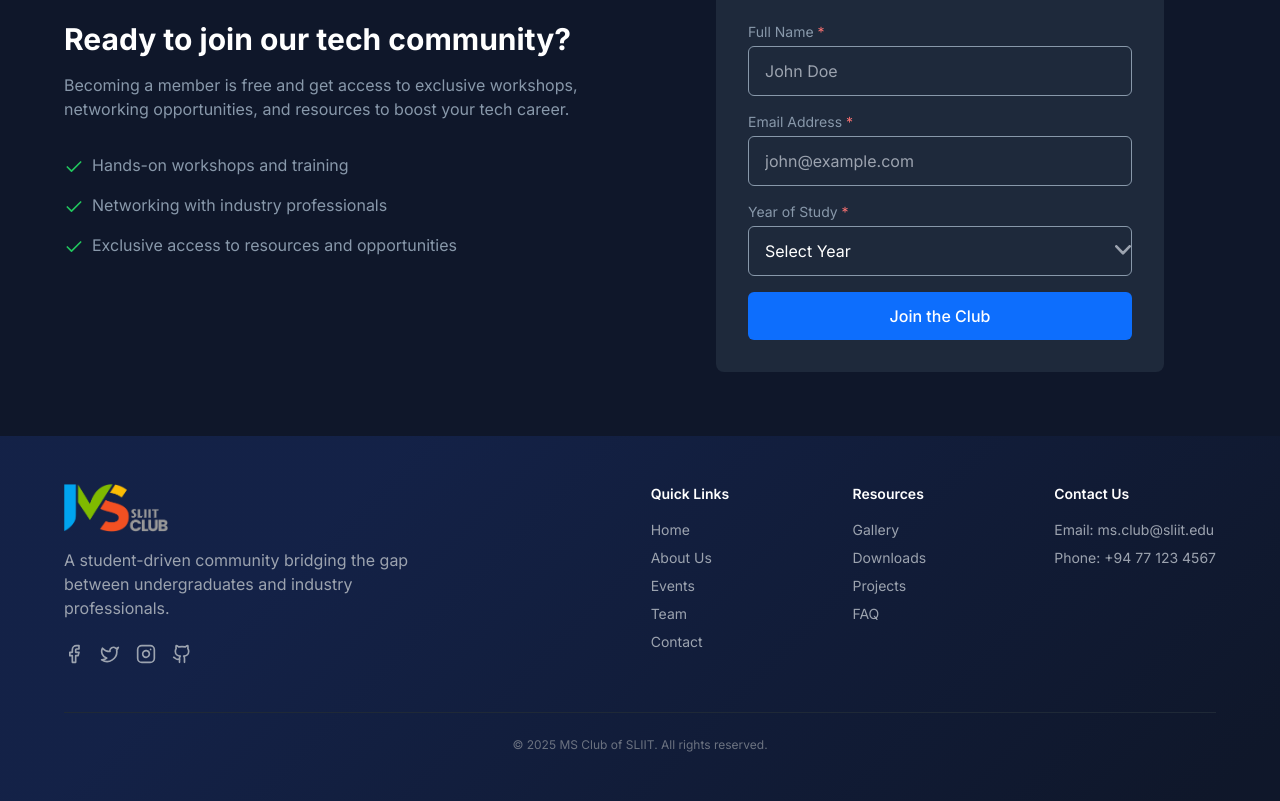
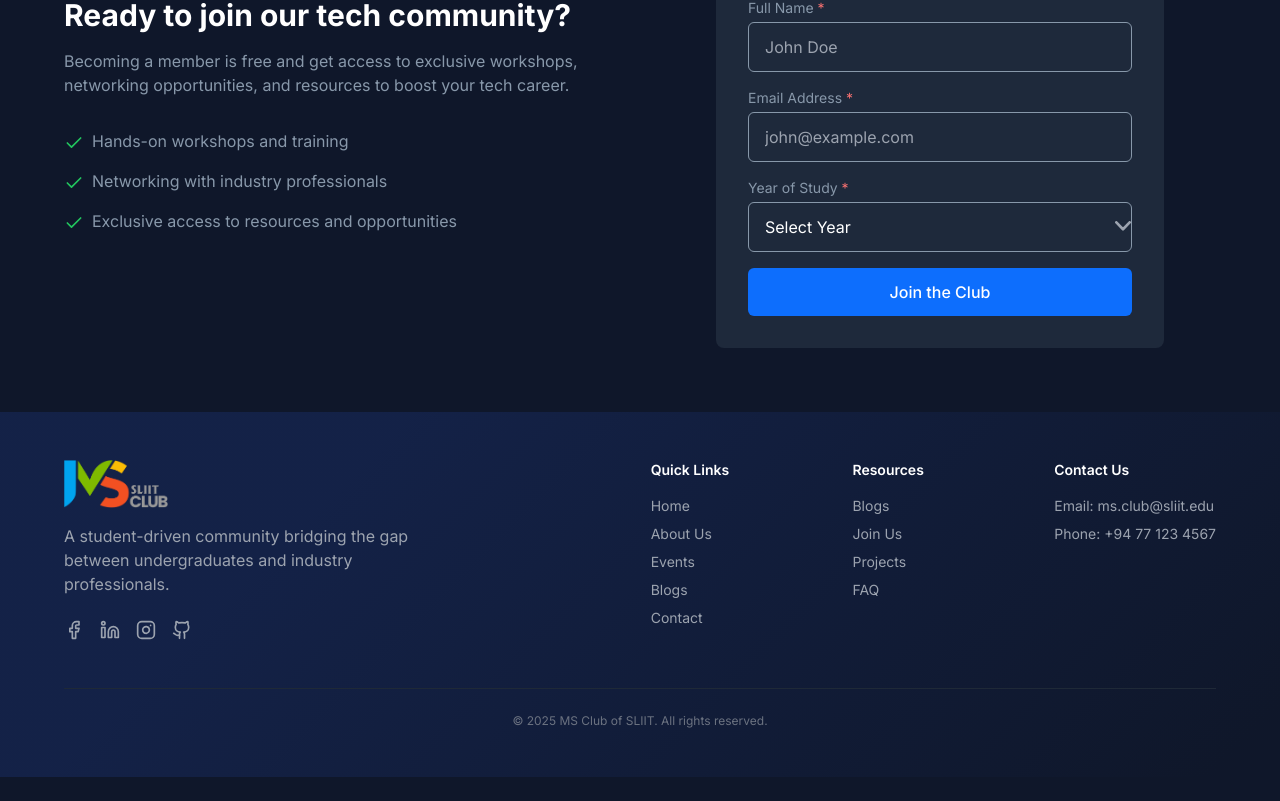
Before and after one commit to ms-club-sliit/msclubwebsite-v3, a Next.js app: page / in a window 1280 px wide. Shown: the part 3685-4486 px from the top of the page. After the commit the page ends 4462 px from the top, so only its background shows below. Built offline with nearby package versions, Linux system fonts and the light colour scheme.

Commit message:
feat: integrate social media links and improve footer navigation

```diff
--- a/src/app/contact/page.js
+++ b/src/app/contact/page.js
@@ -91,7 +91,7 @@ export default function ContactPage() {
             </a>
           </div>
 
-          <div className="text-center mt-24 md:mt-28 z-10 relative px-4 md:px-0">
+          <div id="faq" className="text-center mt-24 md:mt-28 z-10 relative px-4 md:px-0">
             <h2 className="text-2xl md:text-3xl font-bold text-white mb-4">
               Frequently Asked Questions
             </h2>
--- a/src/components/common/Footer.jsx
+++ b/src/components/common/Footer.jsx
@@ -4,10 +4,11 @@ import Image from "next/image";
 import Link from "next/link";
 import {
   FacebookIcon,
-  TwitterIcon,
+  LinkedinIcon,
   InstagramIcon,
   GithubIcon,
 } from "lucide-react";
+import {SOCIAL_LINKS} from "@/constants/generalConstants";
 
 const Footer = () => {
   return (
@@ -30,16 +31,16 @@ const Footer = () => {
               and industry professionals.
             </p>
             <div className="flex space-x-4 mt-6">
-              <Link href="#" className="hover:text-white">
+              <Link href={SOCIAL_LINKS.FACEBOOK} target="_blank" rel="noopener noreferrer" className="hover:text-white">
                 <FacebookIcon className="w-5 h-5" />
               </Link>
-              <Link href="#" className="hover:text-white">
-                <TwitterIcon className="w-5 h-5" />
+              <Link href={SOCIAL_LINKS.LINKEDIN} target="_blank" rel="noopener noreferrer" className="hover:text-white">
+                <LinkedinIcon className="w-5 h-5" />
               </Link>
-              <Link href="#" className="hover:text-white">
+              <Link href={SOCIAL_LINKS.INSTAGRAM} target="_blank" rel="noopener noreferrer" className="hover:text-white">
                 <InstagramIcon className="w-5 h-5" />
               </Link>
-              <Link href="#" className="hover:text-white">
+              <Link href={SOCIAL_LINKS.GITHUB} target="_blank" rel="noopener noreferrer" className="hover:text-white">
                 <GithubIcon className="w-5 h-5" />
               </Link>
             </div>
@@ -50,21 +51,21 @@ const Footer = () => {
             <div>
               <h3 className="text-white font-semibold mb-4">Quick Links</h3>
               <ul className="space-y-2">
-                <li><Link href="#" className="hover:text-white">Home</Link></li>
-                <li><Link href="#" className="hover:text-white">About Us</Link></li>
-                <li><Link href="#" className="hover:text-white">Events</Link></li>
-                <li><Link href="#" className="hover:text-white">Team</Link></li>
-                <li><Link href="#" className="hover:text-white">Contact</Link></li>
+                <li><Link href="/" className="hover:text-white">Home</Link></li>
+                <li><Link href="/about" className="hover:text-white">About Us</Link></li>
+                <li><Link href="/events" className="hover:text-white">Events</Link></li>
+                <li><Link href="/blogs" className="hover:text-white">Blogs</Link></li>
+                <li><Link href="/contact" className="hover:text-white">Contact</Link></li>
               </ul>
             </div>
 
             <div>
               <h3 className="text-white font-semibold mb-4">Resources</h3>
               <ul className="space-y-2">
-                <li><Link href="#" className="hover:text-white">Gallery</Link></li>
-                <li><Link href="#" className="hover:text-white">Downloads</Link></li>
-                <li><Link href="#" className="hover:text-white">Projects</Link></li>
-                <li><Link href="#" className="hover:text-white">FAQ</Link></li>
+                <li><Link href="/blogs" className="hover:text-white">Blogs</Link></li>
+                <li><Link href="/join-us" className="hover:text-white">Join Us</Link></li>
+                <li><Link href={SOCIAL_LINKS.GITHUB} target="_blank" rel="noopener noreferrer" className="hover:text-white">Projects</Link></li>
+                <li><Link href="/contact#faq" className="hover:text-white">FAQ</Link></li>
               </ul>
             </div>
 
--- a/src/components/home/BenefitsSection.jsx
+++ b/src/components/home/BenefitsSection.jsx
@@ -72,7 +72,7 @@ const BenefitsSection = () => {
             />
           ))}
         </div>
-        <div className="text-center mt-8">
+        {/* <div className="text-center mt-8">
           <Link
             href="/membership"
             className="inline-flex items-center text-gray-300 hover:text-white"
@@ -80,7 +80,7 @@ const BenefitsSection = () => {
             Learn more about our membership{' '}
             <ArrowRightIcon className="ml-2 w-4 h-4" />
           </Link>
-        </div>
+        </div> */}
       </div>
     </section>
   );
--- a/src/components/home/EventsSection.jsx
+++ b/src/components/home/EventsSection.jsx
@@ -3,6 +3,7 @@ import React from "react";
 import Link from "next/link";
 import EventCard from "./EventCard";
 import { ArrowRightIcon } from "lucide-react";
+import {SOCIAL_LINKS} from "@/constants/generalConstants";
 
 const EventsSection = () => {
   const events = [
@@ -50,7 +51,9 @@ const EventsSection = () => {
         </div>
         <div className="text-center">
           <Link
-            href="/projects"
+            href={SOCIAL_LINKS.GITHUB}
+            target="_blank"
+            rel="noopener noreferrer"
             className="inline-flex items-center text-blue-400 hover:text-white transition duration-200"
           >
             View All Projects
```
